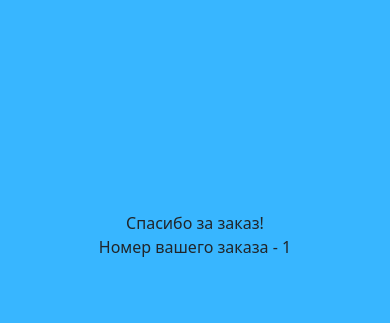
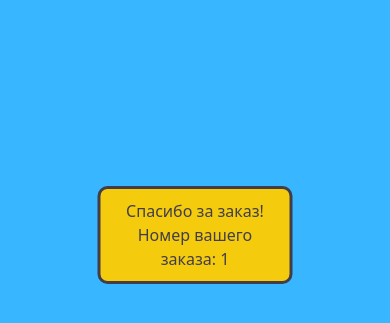
Before and after one commit to nazarovlex/Global_NS_test_client, a Flask app: template templates/response.html in a window 390 px wide. Shown: the part 187-510 px from the top of the page. Run offline with Flask 3, Linux system fonts and the light colour scheme; the template is opened without the code that fills it: most values are stand-ins (such as "Sample title", 1, 10 or a date in 2020).

Commit message:
Add name & phone checker, update response.html, update Makefile.

```diff
--- a/main.py
+++ b/main.py
@@ -31,9 +31,13 @@ def result():
     name = request.form.get("name")
     phone = request.form.get("phone")
 
+    # check name & phone
+    if name == "" or phone == "":
+        return render_template("login.html", input_error=True)
+
     # phone number validation
     if not re.compile(r'^\+?\d{1,3}[-.\s]?\d{3,4}[-.\s]?\d{3,4}$').match(phone):
-        return render_template("login.html", phone_error=True)
+        return render_template("login.html", validation_error=True)
 
     # duplicates check
     current_db = mongo_init()
--- a/static/main.css
+++ b/static/main.css
@@ -42,6 +42,7 @@ input[type="text"]:-ms-input-placeholder { /* Internet Explorer 10+ */
     color: #423D4B;
     position: absolute;
     right: 0;
+    width: 274px;
 }
 
 #home_screen_button:focus, #home_screen_button:active {
@@ -51,13 +52,17 @@ input[type="text"]:-ms-input-placeholder { /* Internet Explorer 10+ */
 .toast {
     position: absolute;
     left: 85%;
-    background-color: #2D3848;
-    color: #6C9AAF;
+    background-color: #F4CC0D;
+    color: #423D4B;
     text-align: center;
     width: 15%;
     font-size: 16px;
 }
 
-.text {
+#bordered_text {
     color: #423D4B;
+    padding: 10px;
+    background-color: #F4CC0D;
+    border-radius: 10px;
+    border: 3px solid #423D4B;
 }
--- a/templates/response.html
+++ b/templates/response.html
@@ -18,10 +18,10 @@
 <body class="home_body">
 <img id="logo" src="static/images/logo.png">
 <div class="inline-group position-absolute top-50 start-50 translate-middle">
-    <div class="text-center">
+    <div class="text-center" id="bordered_text">
         Спасибо за заказ!
         <br>
-        Номер вашего заказа - {{ response.uuid }}
+        Номер вашего заказа: {{ response.uuid }}
     </div>
 </div>
 
```
Also changed, not shown: templates/login.html (+11 -8 lines), 1 other file.
